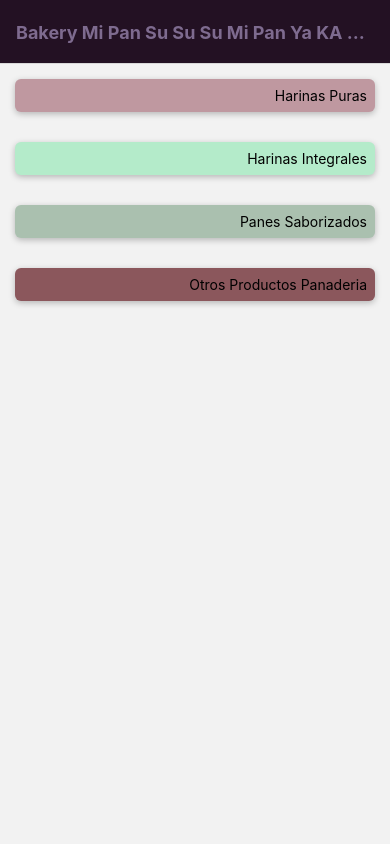
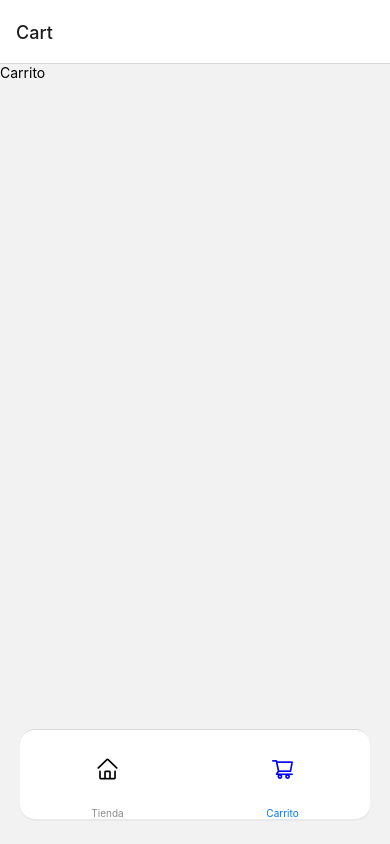
Before and after one commit to andrearosr/app-tienda, a React Native app: screen /CartTab in a window 390 px wide. Built offline with nearby package versions, Linux system fonts and the light colour scheme.

Commit message:
Add tabs

```diff
--- a/App.js
+++ b/App.js
@@ -1,9 +1,9 @@
 import { StatusBar } from 'expo-status-bar';
 import { StyleSheet, Text, View } from 'react-native';
-import ShopNavigator from './navigation/ShopNavigator';
+import MainNavigator from './navigation';
 
 export default function App() {
   return (
-    <ShopNavigator />
+    <MainNavigator />
   );
 }
--- /dev/null
+++ b/navigation/CartNavigator.js
@@ -0,0 +1,15 @@
+import React from 'react';
+import { createNativeStackNavigator } from '@react-navigation/native-stack';
+import CartScreen from '../screens/CartScreen';
+
+const Stack = createNativeStackNavigator();
+
+const CartNavigator = () => {
+  return (
+    <Stack.Navigator>
+      <Stack.Screen name="Cart" component={CartScreen} />
+    </Stack.Navigator>
+  )
+}
+
+export default CartNavigator;
--- a/navigation/ShopNavigator.js
+++ b/navigation/ShopNavigator.js
@@ -1,5 +1,4 @@
 import React from 'react';
-import { NavigationContainer } from '@react-navigation/native';
 import { createNativeStackNavigator } from '@react-navigation/native-stack';
 
 import CategoriesScreen from '../screens/CategoriesScreen';
@@ -12,7 +11,6 @@
 
 function ShopNavigator() {
   return (
-    <NavigationContainer>
     <Stack.Navigator
       initialRouteName="Categories"
       screenOptions={{
@@ -44,7 +42,6 @@
         })}
       />
     </Stack.Navigator>
-    </NavigationContainer>
   );
 }
 
--- /dev/null
+++ b/navigation/TabNavigator.js
@@ -0,0 +1,76 @@
+import React from 'react';
+import { View, Text, StyleSheet } from 'react-native';
+import { createBottomTabNavigator } from '@react-navigation/bottom-tabs';
+import { AntDesign } from '@expo/vector-icons';
+import ShopNavigator from './ShopNavigator'
+import CartNavigator from './CartNavigator';
+
+const Tab = createBottomTabNavigator()
+
+function TabNavigator() {
+  return (
+    <Tab.Navigator
+      initialRouteName="Shop"
+      screenOptions={{
+        headerShown: false,
+        tabBarStyle: styles.tabBar,
+      }}
+    >
+      <Tab.Screen
+        name="ShopTab"
+        component={ShopNavigator}
+        options={{
+          tabBarLabel: "Tienda",
+          tabBarIcon: ({ focused }) => (
+            <View style={styles.item}>
+              <AntDesign
+                name="home"
+                size={24}
+                color={focused ? 'blue' : 'black'}
+              />
+            </View>
+          )
+        }}
+      />
+      <Tab.Screen
+        name="CartTab"
+        component={CartNavigator}
+        options={{
+          tabBarLabel: "Carrito",
+          tabBarIcon: ({ focused }) => (
+            <View style={styles.item}>
+              <AntDesign
+                name="shoppingcart"
+                size={24}
+                color={focused ? 'blue' : 'black'}
+              />
+            </View>
+          )
+        }}
+      />
+    </Tab.Navigator>
+  )
+}
+
+const styles = StyleSheet.create({
+  tabBar: {
+    position: 'absolute',
+    bottom: 25,
+    left: 20,
+    right: 20,
+    borderRadius: 15,
+    height: 90,
+    shadowColor: '#ccc',
+    shadowOffset: { width: 0, height: 2 },
+    shadowOpacity: 0.25,
+    shadowRadius: 0.25,
+    elevation: 5,
+  },
+  item: {
+    flex: 1,
+    justifyContent: 'center',
+    alignItems: 'center',
+  },
+})
+
+export default TabNavigator;
--- /dev/null
+++ b/navigation/index.js
@@ -0,0 +1,13 @@
+import React from 'react';
+import { NavigationContainer } from '@react-navigation/native';
+import TabNavigator from './TabNavigator';
+
+function MainNavigator() {
+  return (
+    <NavigationContainer>
+      <TabNavigator />
+    </NavigationContainer>
+  )
+}
+
+export default MainNavigator;
--- a/package.json
+++ b/package.json
@@ -8,6 +8,7 @@
     "eject": "expo eject"
   },
   "dependencies": {
+    "@react-navigation/bottom-tabs": "^6.2.0",
     "@react-navigation/native": "^6.0.8",
     "@react-navigation/native-stack": "^6.5.0",
     "expo": "~44.0.0",
--- /dev/null
+++ b/screens/CartScreen.js
@@ -0,0 +1,12 @@
+import React from 'react';
+import { View, Text, StyleSheet } from 'react-native';
+
+function CartScreen({ }) {
+  return (
+    <View>
+      <Text>Carrito</Text>
+    </View>
+  )
+}
+
+export default CartScreen;
--- a/screens/CategoriesScreen.js
+++ b/screens/CategoriesScreen.js
@@ -23,6 +23,7 @@
       data={CATEGORIES}
       keyExtractor={item => item.id}
       renderItem={renderItem}
+      numColumns={2}
     />
   )
 }
```
Also changed, not shown: 1 other file (tests, documents, lock files or other folders). Lines whose indentation alone changed are shown as unchanged.
